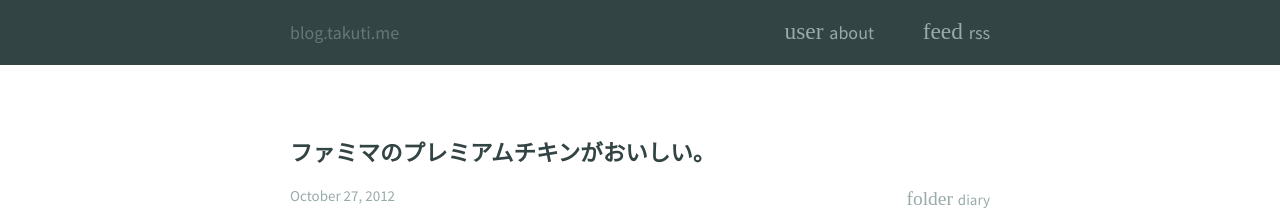
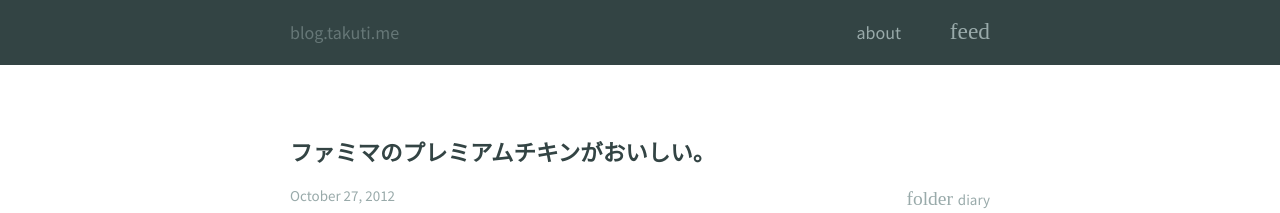
Before and after one commit to takuti/old.blog.takuti.me, a Jekyll site: the page built from _posts/2012-10-27-first-entry.html, in a window 1280 px wide. Shown: the top 213 px of the page. Built offline with Jekyll 4.4.1, drawn with Linux system fonts in a browser that asks for light colours; some web fonts are replaced; Markdown is read by kramdown in place of the engine named in the settings; comment, search, counter and statistics services are not loaded.

Commit message:
update header

```diff
--- a/_includes/header.html
+++ b/_includes/header.html
@@ -4,8 +4,8 @@
       <a href="/">blog.takuti.me</a>
     </div>
     <div class="right">
-      <a href="http://takuti.me/"><span class="symbol">user </span>about</a>
-      <a href="/feed/"><span class="symbol">feed </span>rss</a>
+      <a href="http://takuti.me/">about</a>
+      <a href="/feed/"><span class="symbol">feed </span></a>
     </div>
   </div>
 </header>
```
